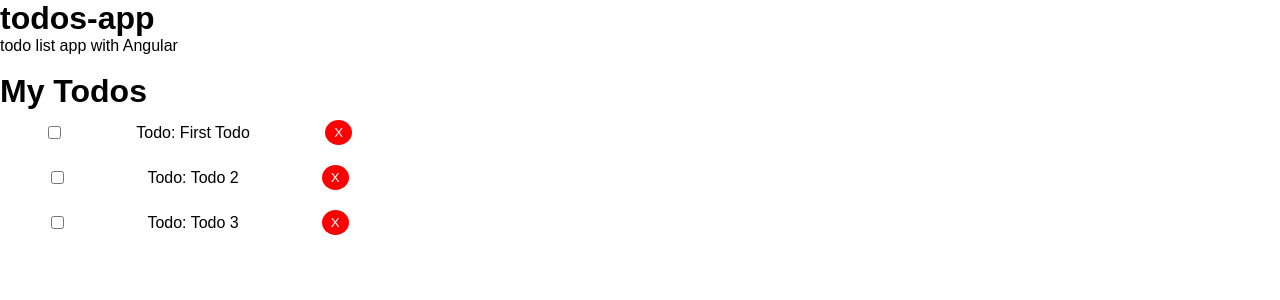
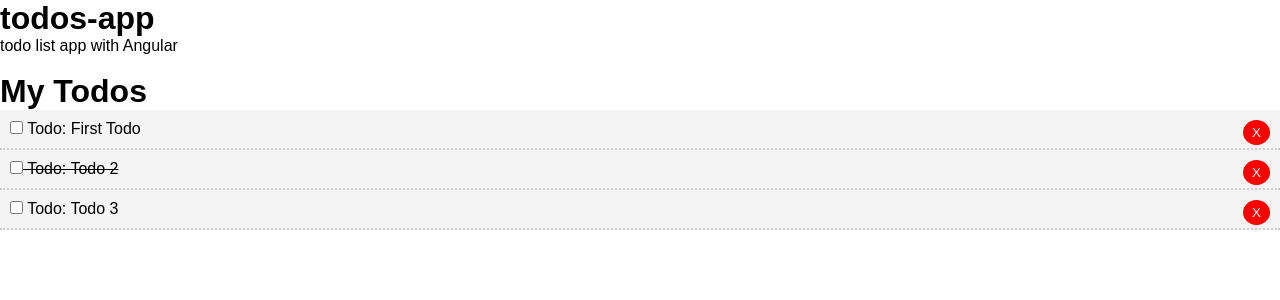
Before and after one commit to mrChernicharo/todos-app, an Angular app: page / in a window 1280 px wide. Shown: the top 300 px of the page. Built offline with nearby package versions, Linux system fonts and the light colour scheme.

Commit message:
dinamic class bind with [ngClass]

```diff
--- a/src/app/components/todo-item/todo-item.component.html
+++ b/src/app/components/todo-item/todo-item.component.html
@@ -1,4 +1,4 @@
-<div>
+<div [ngClass]="setClasses()">
 	<input type="checkbox" />
 	Todo: {{ todo.title }}
 	<button class="del">X</button>
--- a/src/app/components/todo-item/todo-item.component.scss
+++ b/src/app/components/todo-item/todo-item.component.scss
@@ -1,10 +1,10 @@
-div {
-	width: 400px;
-	padding: 10px;
-	display: flex;
-	align-items: center;
-	justify-content: space-around;
-}
+// div {
+// 	width: 400px;
+// 	padding: 10px;
+// 	display: flex;
+// 	align-items: center;
+// 	justify-content: space-around;
+// }
 
 .del {
 	float: right;
--- a/src/app/components/todo-item/todo-item.component.ts
+++ b/src/app/components/todo-item/todo-item.component.ts
@@ -12,4 +12,12 @@ export class TodoItemComponent implements OnInit {
 	constructor() {}
 
 	ngOnInit(): void {}
+
+	setClasses() {
+		let classes = {
+			todo: true,
+			"is-complete": this.todo.completed,
+		};
+		return classes;
+	}
 }
```
